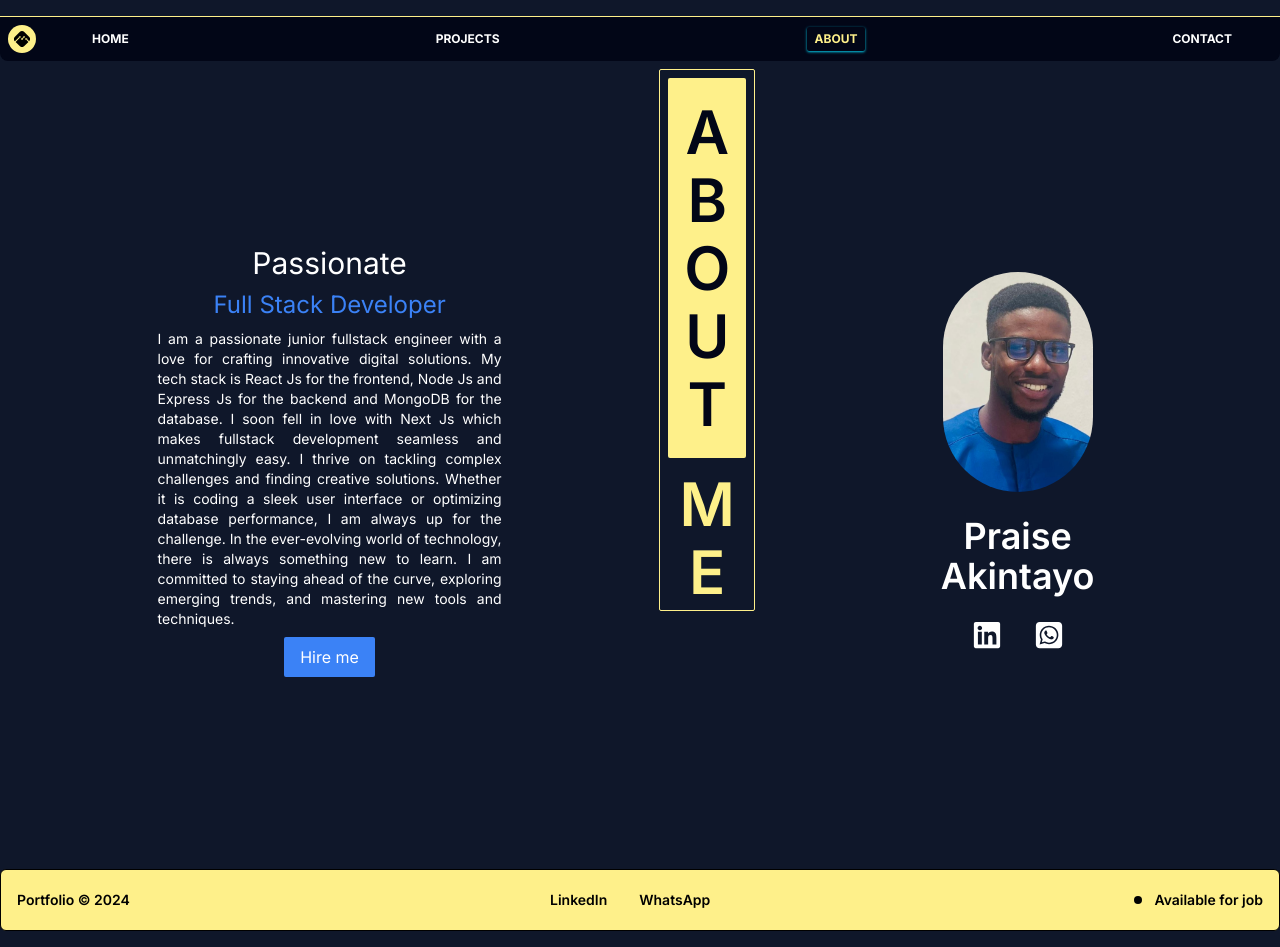
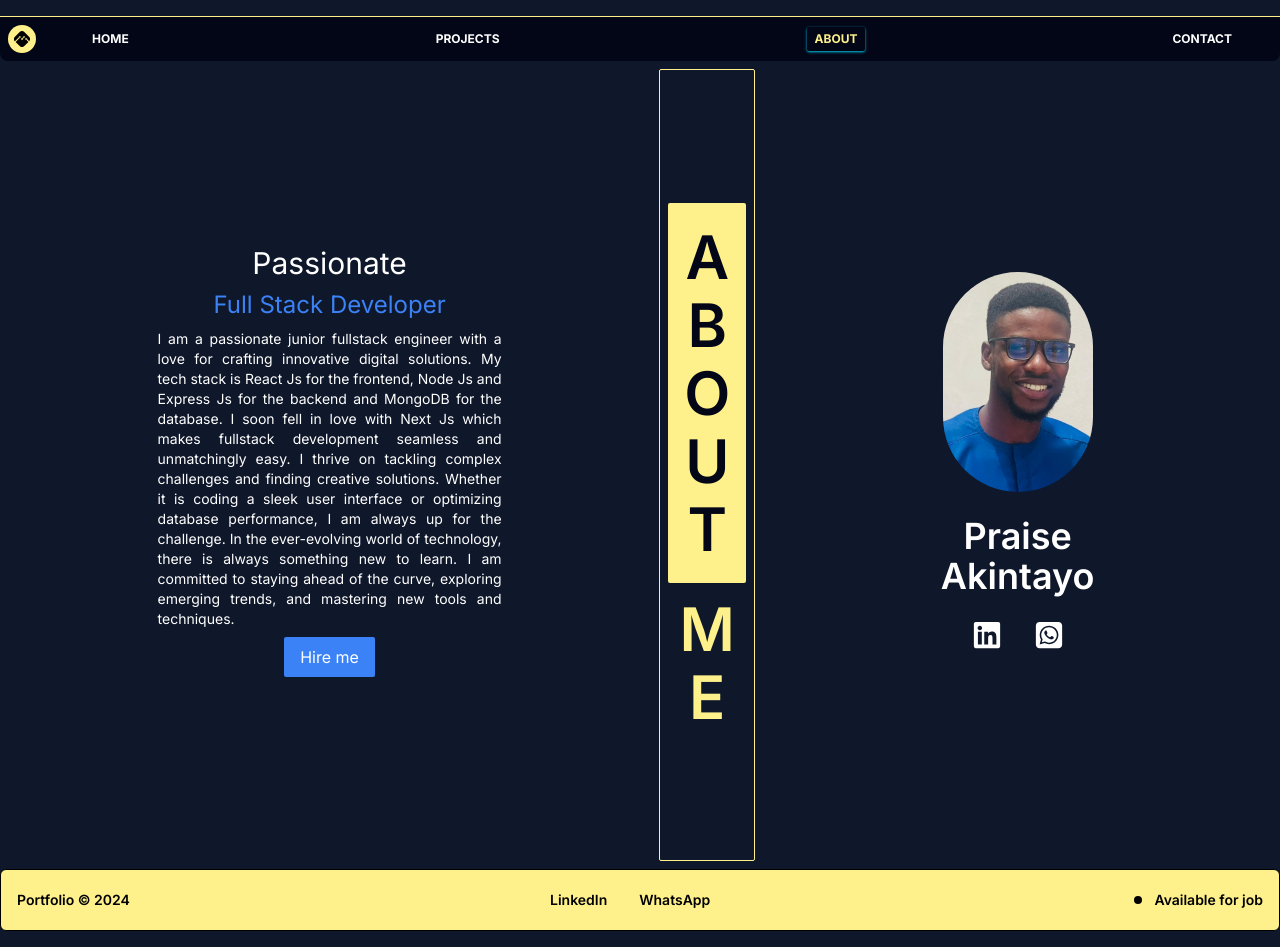
Before and after one commit to PraktyDev/portofolioApp, a Next.js app: page /about in a window 1280 px wide. Built offline with nearby package versions, Linux system fonts and the light colour scheme.

Commit message:
sixth commit

```diff
--- a/src/app/about/page.js
+++ b/src/app/about/page.js
@@ -15,7 +15,7 @@ const Aboutpage = () => {
         </p>
         <div className="flex"><Link href="https://wa.link/l8cd8e" className="bg-blue-500 hover:bg-blue-400 text-white rounded-sm py-2 px-4">Hire me</Link></div>
       </div>
-      <ul className="mt-2 rounded-sm my-auto text-white text-xl laptop:text-6xl border border-1 border-yellow-200 p-2 uppercase justify-center flex laptop:flex-col gap-4 font-semibold">
+      <ul className="mt-2 rounded-sm text-white text-xl laptop:text-6xl border border-1 border-yellow-200 p-2 uppercase justify-center flex laptop:flex-col gap-4 font-semibold">
         <div className="flex laptop:flex-col gap-2 items-center bg-yellow-200 px-4 py-2 laptop:py-6 rounded-sm text-slate-950">
           <li>a</li>
           <li>b</li>
--- a/src/app/page.js
+++ b/src/app/page.js
@@ -4,7 +4,7 @@ import Body from '@components/Body'
 
 const page = () => {
   return (
-    <main className='container mx-auto'>
+    <main className='container mx-auto h-full'>
       <Hero />
       <Body />
     </main>
--- a/src/app/projects/page.js
+++ b/src/app/projects/page.js
@@ -2,7 +2,7 @@ import ProjectCard from "@components/ProjectCard"
 
 const Projectspage = () => {
   return (
-    <div className="container mx-auto h-screen">
+    <div className="container mx-auto h-full">
         <div className="grid grid-cols-1 tablet:grid-cols-2 laptop:grid-cols-3 desktop:grid-cols-4 gap-4 my-4 mx-10">
             <ProjectCard />
             <ProjectCard />
```
